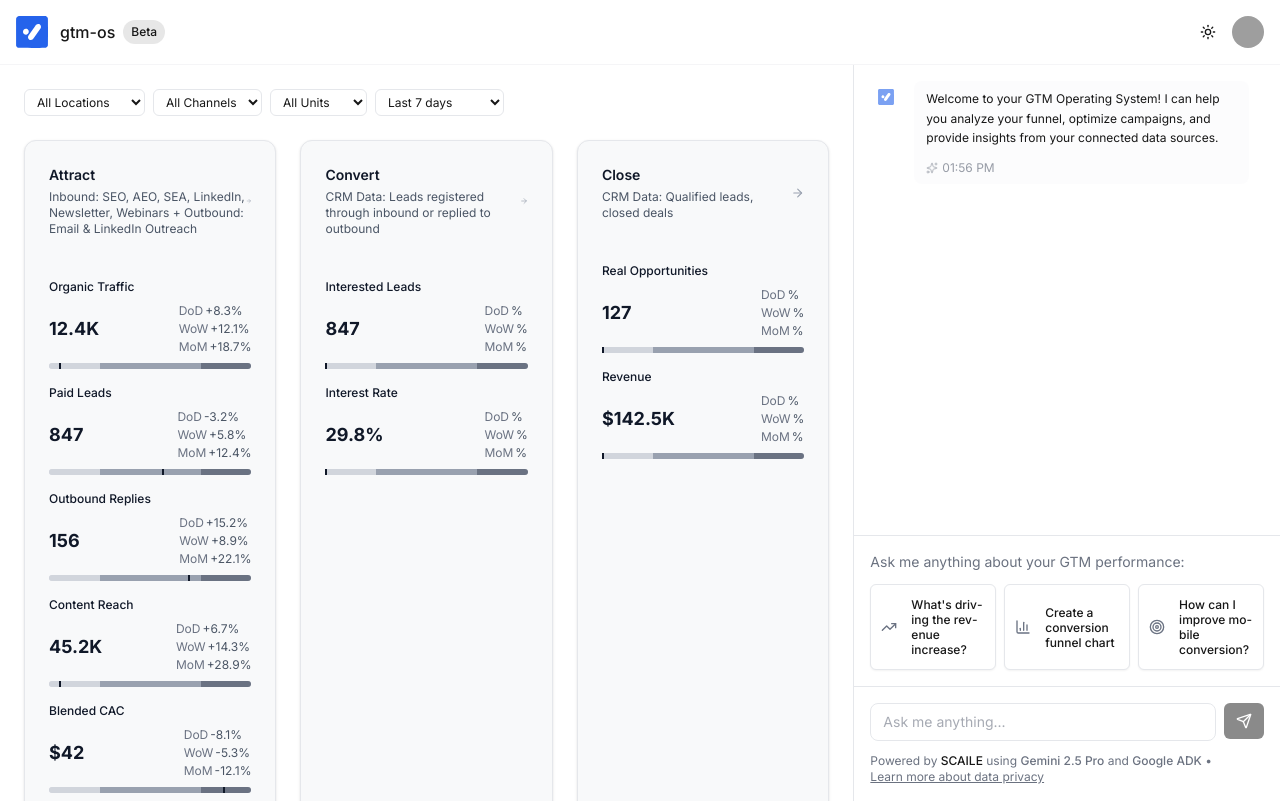
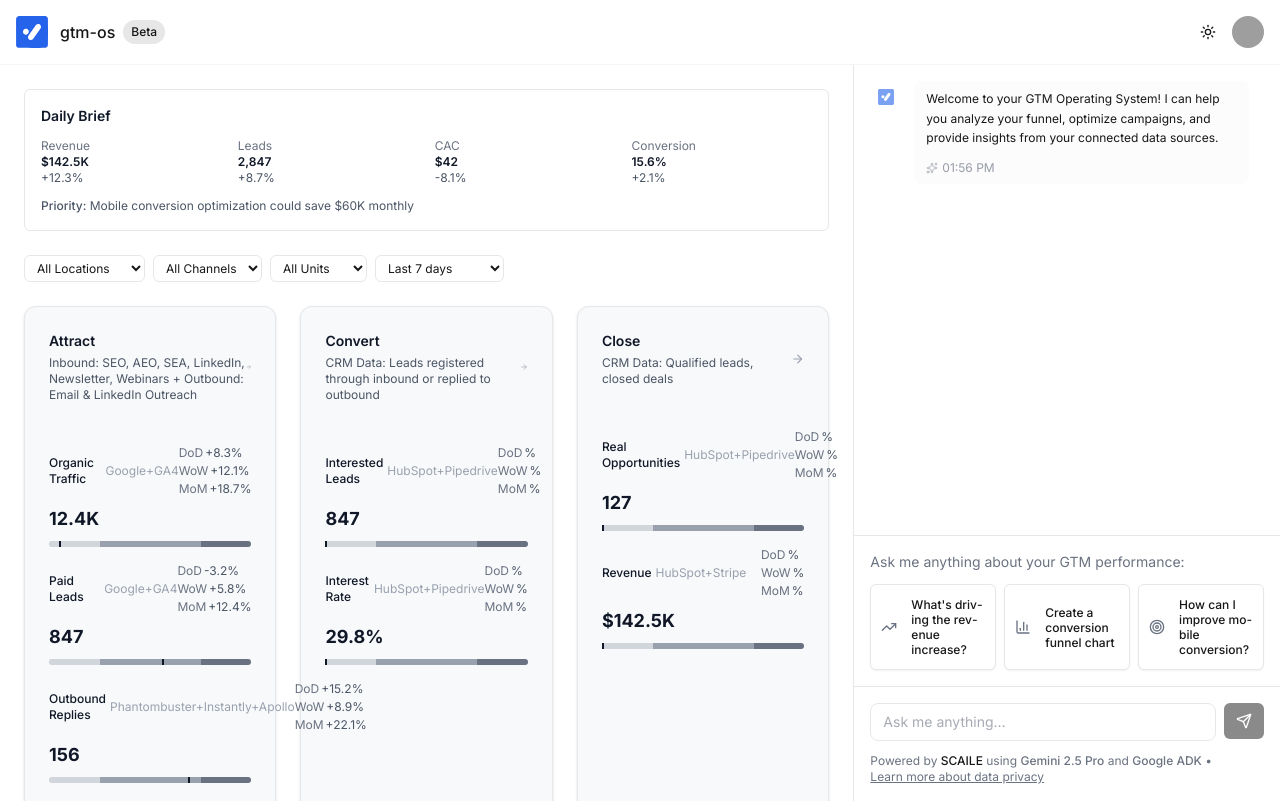
Before and after one commit to SCAILE-it/gtm-os, a Next.js app: page / in a window 1280 px wide. Built offline with nearby package versions, Linux system fonts and the light colour scheme; grey boxes are pictures that could not be loaded.

Commit message:
Remove blue backgrounds and add Daily TL;DR

```diff
--- a/src/components/dashboard/gtm-dashboard.tsx
+++ b/src/components/dashboard/gtm-dashboard.tsx
@@ -229,32 +229,32 @@ export function GTMDashboard() {
       <CardContent className="space-y-4">
         {Object.entries(metrics).map(([key, metric]) => (
           <div key={key} className="group/metric relative">
-            <div className="flex items-center gap-2 mb-2">
-              <span className="text-xs font-medium text-gray-900 dark:text-gray-100">
-                {metric.label}
-              </span>
-              <Info className="h-3 w-3 text-gray-400 opacity-0 group-hover/metric:opacity-100 transition-opacity" />
-            </div>
-
+            <div className="space-y-2">
+              {/* Metric Header */}
               <div className="flex items-center justify-between">
-                <span className="text-lg font-bold text-gray-900 dark:text-gray-100">
-                  {metric.value}
-                </span>
+                <div className="flex items-center gap-1">
+                  <span className="text-xs font-medium text-gray-900 dark:text-gray-100">
+                    {metric.label}
+                  </span>
+                  <div className="text-xs text-gray-400">
+                    {metric.dataSources.map(source => source.split(' ')[0]).join('+')}
+                  </div>
+                </div>
                 <div className="text-xs text-gray-500 space-y-0.5">
                   <div className="flex items-center gap-0.5">
-                    <span className="text-xs">DoD</span>
+                    <span>DoD</span>
                     <span className={metric.change.day > 0 ? 'text-gray-600' : 'text-gray-600'}>
                       {metric.change.day > 0 ? '+' : ''}{metric.change.day}%
                     </span>
                   </div>
                   <div className="flex items-center gap-0.5">
-                    <span className="text-xs">WoW</span>
+                    <span>WoW</span>
                     <span className={metric.change.week > 0 ? 'text-gray-600' : 'text-gray-600'}>
                       {metric.change.week > 0 ? '+' : ''}{metric.change.week}%
                     </span>
                   </div>
                   <div className="flex items-center gap-0.5">
-                    <span className="text-xs">MoM</span>
+                    <span>MoM</span>
                     <span className={metric.change.month > 0 ? 'text-gray-600' : 'text-gray-600'}>
                       {metric.change.month > 0 ? '+' : ''}{metric.change.month}%
                     </span>
@@ -262,8 +262,14 @@ export function GTMDashboard() {
                 </div>
               </div>
 
-            {/* Clean Benchmark Bar */}
-            <div className="mt-2">
+              {/* Main Value */}
+              <div>
+                <span className="text-lg font-bold text-gray-900 dark:text-gray-100">
+                  {metric.value}
+                </span>
+              </div>
+
+              {/* Clean Benchmark Bar */}
               <div className="w-full bg-gray-200 dark:bg-gray-700 rounded-full h-1.5 relative">
                 {/* Bottom 25% */}
                 <div className="absolute left-0 w-1/4 h-1.5 bg-gray-300 dark:bg-gray-600 rounded-l-full" />
@@ -284,16 +290,6 @@ export function GTMDashboard() {
                 />
               </div>
             </div>
-
-            {/* Tooltip on Hover */}
-            <div className="absolute inset-0 opacity-0 group-hover/metric:opacity-100 transition-opacity pointer-events-none">
-              <div className="absolute top-0 left-0 right-0 bg-gray-900 dark:bg-gray-100 text-white dark:text-gray-900 text-xs p-2 rounded shadow-lg z-10">
-                <div className="mb-1">Sources: {metric.dataSources.join(", ")}</div>
-                {metric.calculation && (
-                  <div>Calculation: {metric.calculation}</div>
-                )}
-              </div>
-            </div>
           </div>
         ))}
       </CardContent>
@@ -302,6 +298,36 @@ export function GTMDashboard() {
 
   return (
     <div className="p-6 space-y-6 bg-background min-h-screen">
+      {/* Daily TL;DR */}
+      <div className="bg-white dark:bg-[#262626] rounded border border-gray-200 dark:border-gray-600 p-4">
+        <h2 className="text-sm font-semibold text-gray-900 dark:text-gray-100 mb-3">Daily Brief</h2>
+        <div className="grid grid-cols-4 gap-4 text-xs">
+          <div>
+            <div className="text-gray-500 dark:text-gray-400">Revenue</div>
+            <div className="font-semibold text-gray-900 dark:text-gray-100">$142.5K</div>
+            <div className="text-gray-600 dark:text-gray-400">+12.3%</div>
+          </div>
+          <div>
+            <div className="text-gray-500 dark:text-gray-400">Leads</div>
+            <div className="font-semibold text-gray-900 dark:text-gray-100">2,847</div>
+            <div className="text-gray-600 dark:text-gray-400">+8.7%</div>
+          </div>
+          <div>
+            <div className="text-gray-500 dark:text-gray-400">CAC</div>
+            <div className="font-semibold text-gray-900 dark:text-gray-100">$42</div>
+            <div className="text-gray-600 dark:text-gray-400">-8.1%</div>
+          </div>
+          <div>
+            <div className="text-gray-500 dark:text-gray-400">Conversion</div>
+            <div className="font-semibold text-gray-900 dark:text-gray-100">15.6%</div>
+            <div className="text-gray-600 dark:text-gray-400">+2.1%</div>
+          </div>
+        </div>
+        <div className="mt-3 text-xs text-gray-600 dark:text-gray-400">
+          <span className="font-medium">Priority:</span> Mobile conversion optimization could save $60K monthly
+        </div>
+      </div>
+
       {/* Filters */}
       <div className="flex items-center gap-2">
         {/* Location Filter */}
@@ -381,7 +407,7 @@ export function GTMDashboard() {
             {dailyTasks.map((task) => (
               <div
                 key={task.id}
-                className="p-3 bg-gray-50 dark:bg-gray-800 rounded border hover:bg-gray-100 dark:hover:bg-gray-700 cursor-pointer transition-colors group"
+                className="p-3 bg-white dark:bg-[#262626] rounded border border-gray-200 dark:border-gray-600 hover:bg-gray-50 dark:hover:bg-[#404040] cursor-pointer transition-colors group"
                 onClick={() => console.log(`Open ${task.category} tab for task:`, task.title)}
               >
                 <div className="flex items-center justify-between mb-1">
@@ -494,7 +520,7 @@ export function GTMDashboard() {
             ].map((item, index) => (
               <div
                 key={index}
-                className="p-3 bg-gray-50 dark:bg-gray-800 rounded border hover:bg-gray-100 dark:hover:bg-gray-700 cursor-pointer transition-colors group"
+                className="p-3 bg-white dark:bg-[#262626] rounded border border-gray-200 dark:border-gray-600 hover:bg-gray-50 dark:hover:bg-[#404040] cursor-pointer transition-colors group"
                 onClick={() => console.log("Open market sentiment details for:", item.topic)}
               >
                 <div className="flex items-center justify-between mb-1">
```
